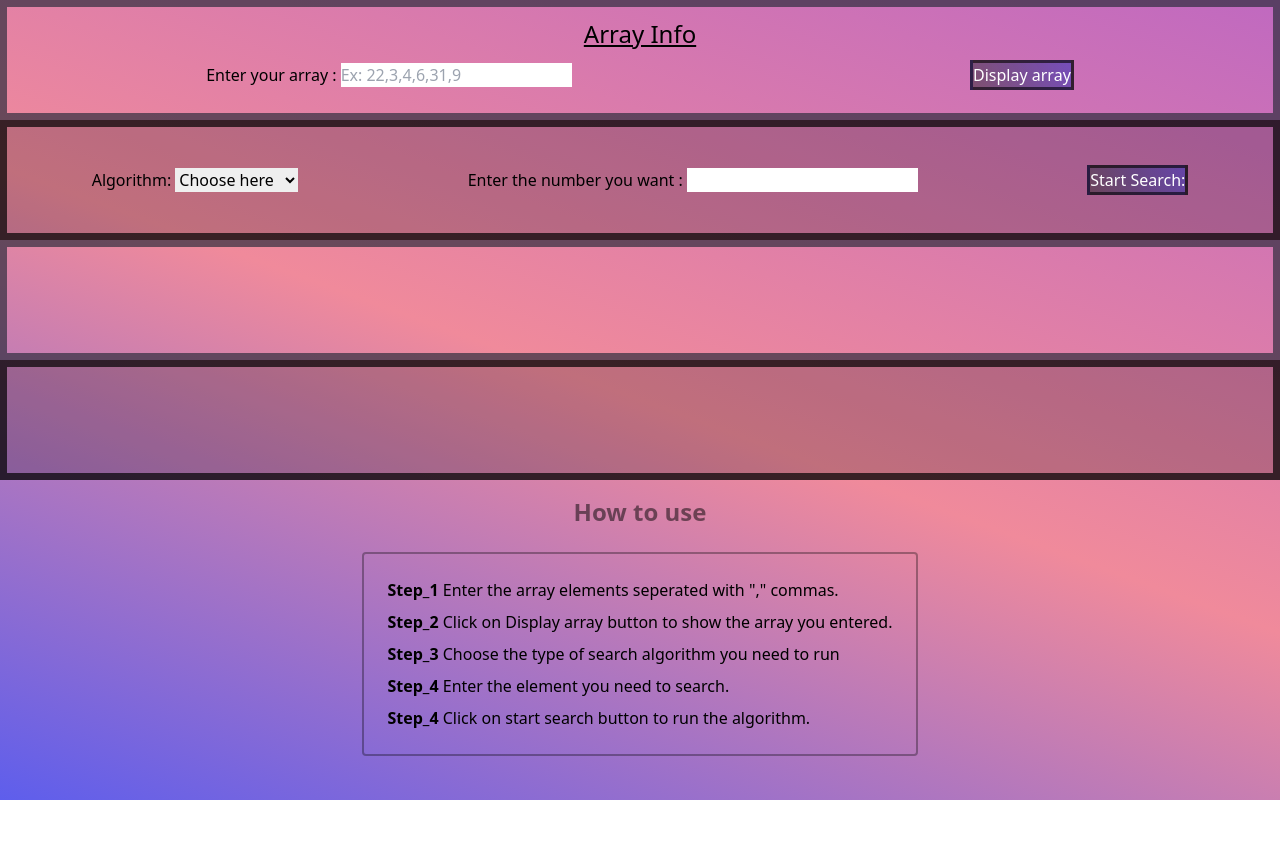
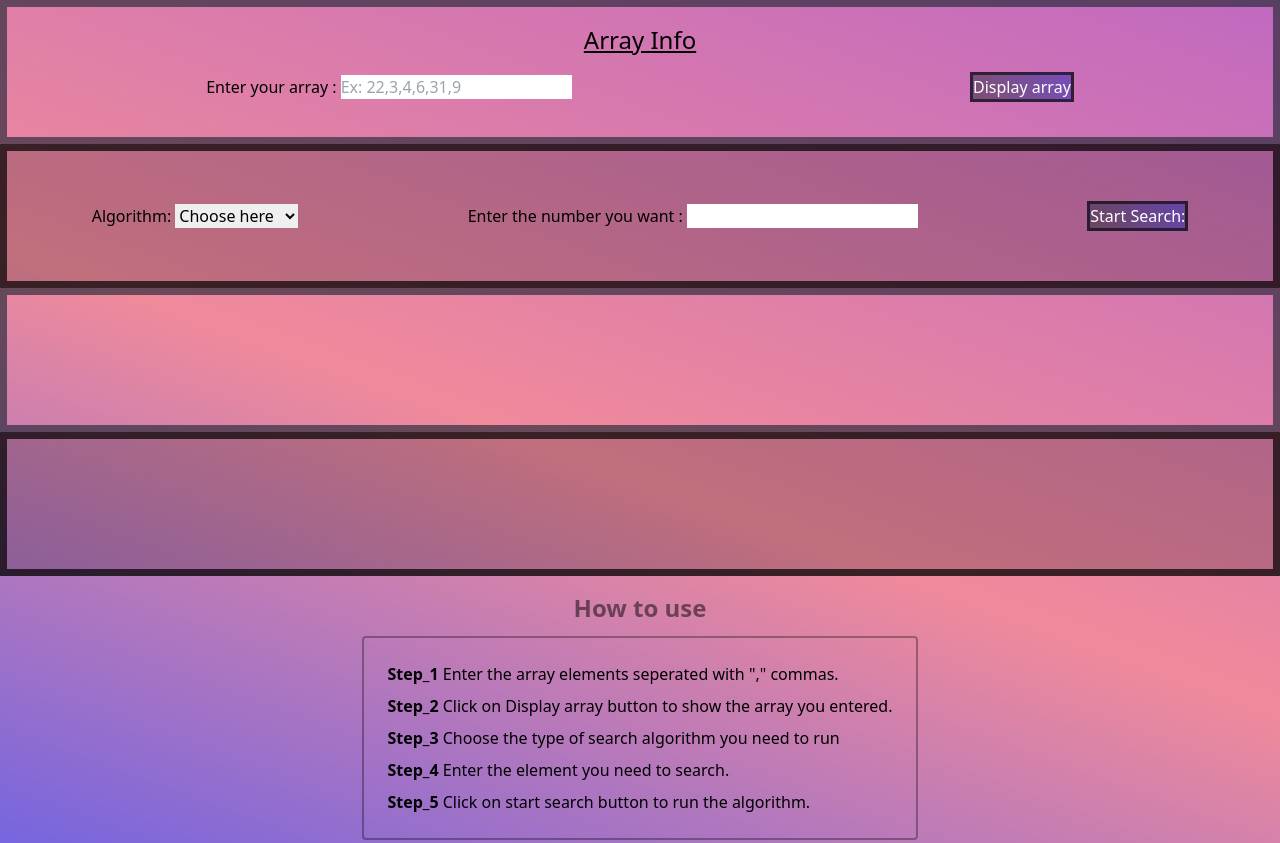
Before and after one commit to sushantsharma08/Search_Algorithm, a plain HTML site: page index.html in a window 1280 px wide. Shown: the top 843 px of the page. Before the commit the page ends 800 px from the top, so only its background shows below. Drawn offline with nearby package versions, Linux system fonts and the light colour scheme.

```diff
--- a/index.css
+++ b/index.css
@@ -4,8 +4,7 @@
 }
 body{
     background: linear-gradient(20deg, rgb(94, 94, 236), rgb(240, 138, 155), rgb(192, 105, 192));
-    height: 100vh;
-    /* background: non; */
+    height: 120vh;
 }
 #nav{
     display: flex;
@@ -30,12 +29,10 @@ body{
     text-align: center;
 }
 #arraySec{
-    /* height: 15%; */
     display: flex;
     justify-content: space-around;
     align-items: center;
-    /* border: 7px solid rgba(44, 44, 61, 0.685);
-    border-radius: 12%; */
+
 }
 #mainTxt{
     display: flex;
--- a/index.html
+++ b/index.html
@@ -64,13 +64,13 @@
 
     <section class="p-4 flex justify-center">
         <div id="info">
-            <div class="text-2xl font-bold text-center animate-pulse mb-6">How to use</div>
+            <div class="text-2xl font-bold text-center animate-pulse mb-3">How to use</div>
             <div class="border-2 border-black/[0.32] rounded p-5">
               <div class="p-1"> <span class="font-bold">Step_1  </span>Enter the array elements seperated with "," commas. <br></div>
               <div class="p-1"> <span class="font-bold">Step_2  </span>Click on Display array button to show the array you entered. <br></div>
               <div class="p-1"> <span class="font-bold">Step_3  </span>Choose the type of search algorithm you need to run <br></div>
               <div class="p-1"> <span class="font-bold">Step_4  </span>Enter the element you need to search. <br></div>
-              <div class="p-1"> <span class="font-bold">Step_4  </span>Click on start search button to run the algorithm.</div>
+              <div class="p-1"> <span class="font-bold">Step_5  </span>Click on start search button to run the algorithm.</div>
             </div>
         </div>
     </section>
```
